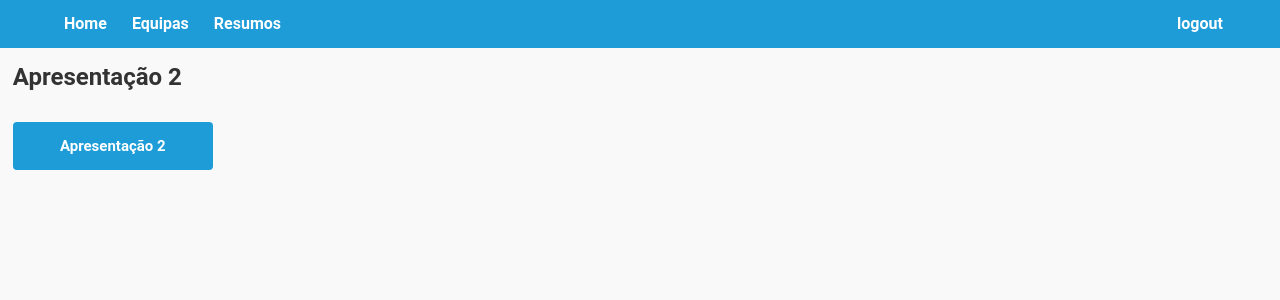
After one commit to RafaelC0sta/PioneirosManagment, a PHP site: page /apoio.php in a window 1280 px wide. The commit adds this page. Shown: the top 300 px of the page. Run offline with PHP 8.4, Linux system fonts and the light colour scheme.

Commit message:
agora e possivel fazer download de ficheiros

```diff
--- /dev/null
+++ b/public/apoio.php
@@ -0,0 +1,23 @@
+<!DOCTYPE html>
+<html lang="en">
+<head>
+    <meta charset="UTF-8">
+    <meta name="viewport" content="width=device-width, initial-scale=1.0">
+    <title>Materiais Apoio</title>
+    <link rel="stylesheet" href="css/index.css">
+</head>
+<?php include('header.php')?>
+<body>
+    <div class="body">
+        <div class="apresentacao">
+            <div>
+                <h2>Apresentação 2</h2>
+                <br>
+                <a href="../private/download.php?file=Apresentação 2.pdf">
+                    <button class="botao" id="btn_presencas">Apresentação 2</button>
+                </a>
+            </div>
+        </div>
+    </div>
+</body>
+</html>
--- a/public/header.php
+++ b/public/header.php
@@ -14,15 +14,7 @@
 
 ?>
 
-
-<!DOCTYPE html>
-<html lang="en">
-<head>
-    <meta charset="UTF-8">
-    <meta name="viewport" content="width=device-width, initial-scale=1.0">
-    <title>Header</title>
-    <link rel="stylesheet" href="css/header.css">
-</head>
+<link rel="stylesheet" href="css/header.css">
 <header>
     <button class="botao-menu" id="botao_menu">
         ☰
@@ -30,16 +22,15 @@
     <ul class="menu_esquerda" id="menu">
         <li><a href="index.php">Home</a></li>
         <li><a href="equipas.php">Equipas</a></li>
-        <li><a href="#">Calendário</a></li>
-        <li><a href="#">Apoio</a></li>
+        <li><a href="apoio.php">Resumos</a></li>
     </ul>
     <ul class="menu_direita" id="menu">
         <li><p style="color: white;"><?= htmlspecialchars($primeiroNome); ?></p></li>
         <li><a href="../private/logout.php">logout</a></li>
     </ul>
 </header>
-</html>
 <script>
+    // este javascript faz com que apareça o botao no lado do header (em mobile)
     const menuToggle = document.getElementById('botao_menu');
     const menu = document.querySelectorAll('#menu');
 
```
Also changed, not shown: private/download.php (added, +18 -0 lines), 1 other file.
